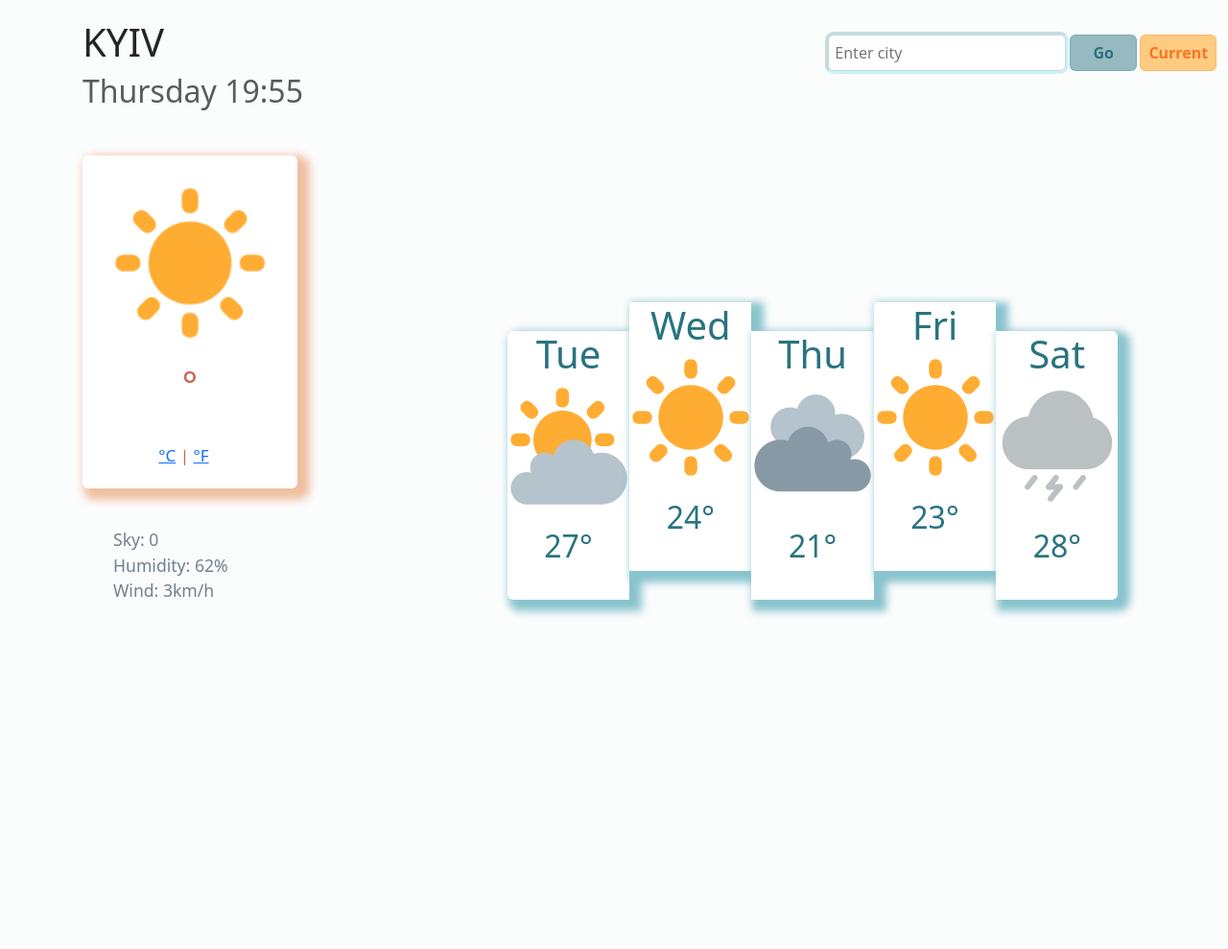
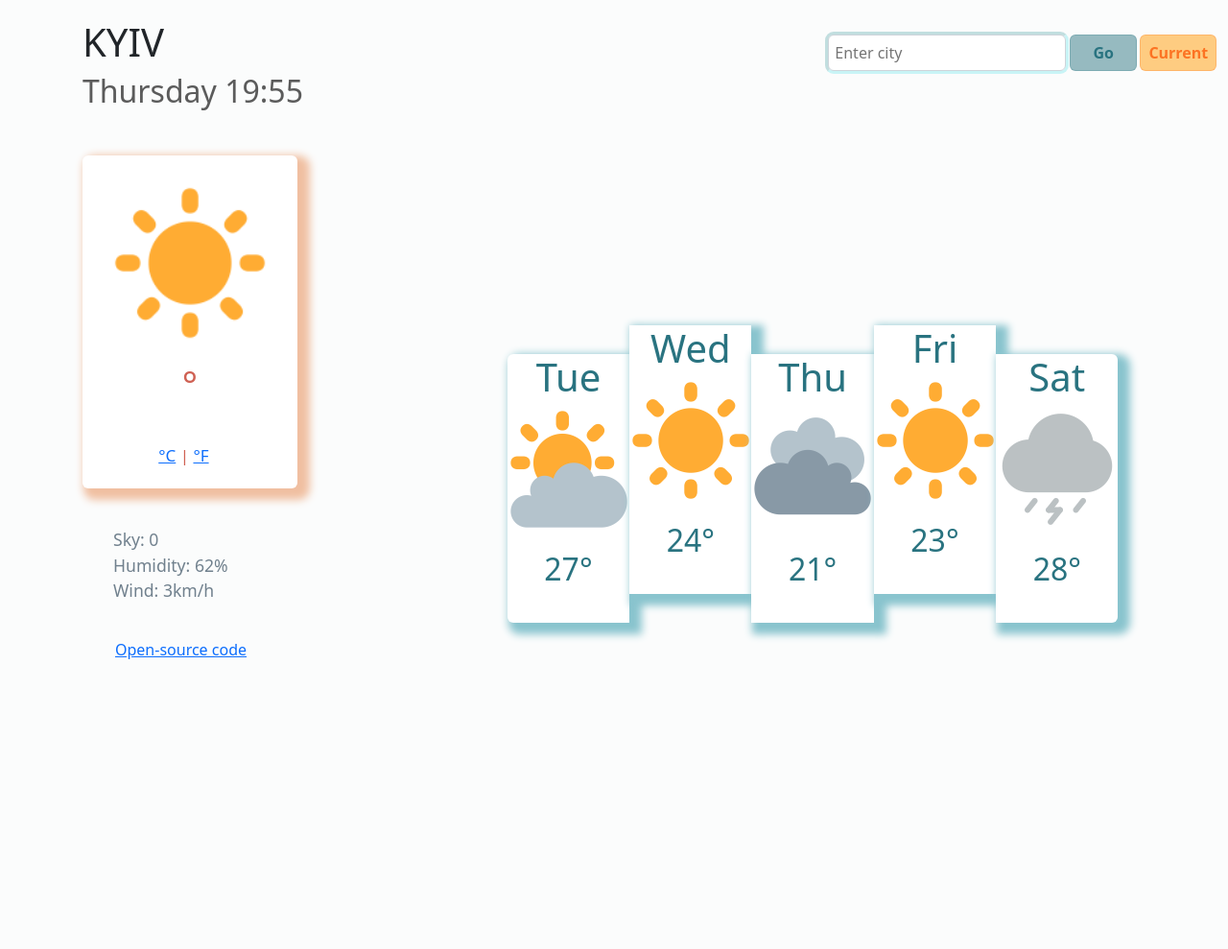
Before and after one commit to parkhom-nata/weather-project, a plain HTML site: page index.html in a window 1280 px wide. Shown: the whole page at 96% size. Before the commit the page ends 965 px from the top, so only its background shows below. Drawn offline with nearby package versions, Linux system fonts and the light colour scheme; no server answers.

Commit message:
added link to Github

```diff
--- a/index.html
+++ b/index.html
@@ -53,6 +53,7 @@
       </div>
     </div>
 
+
     <div class="container">
       <div class="data">
         <ul class = "other">
@@ -61,6 +62,8 @@
         <li>Wind: <span id="wind">3</span>km/h</li>
       </div>
     </div>
+
+    <div class = "code"><a href="https://github.com/parkhom-nata/weather-project">Open-source code</a></div>
 
     <div class="row">
       <div class="col-7">
--- a/src/styles.css
+++ b/src/styles.css
@@ -108,3 +108,7 @@ input:focus {
   display: block;
   padding: 30px 30px 0 30px;
 }
+
+.code {
+  padding: 0 120px;
+ }
```
